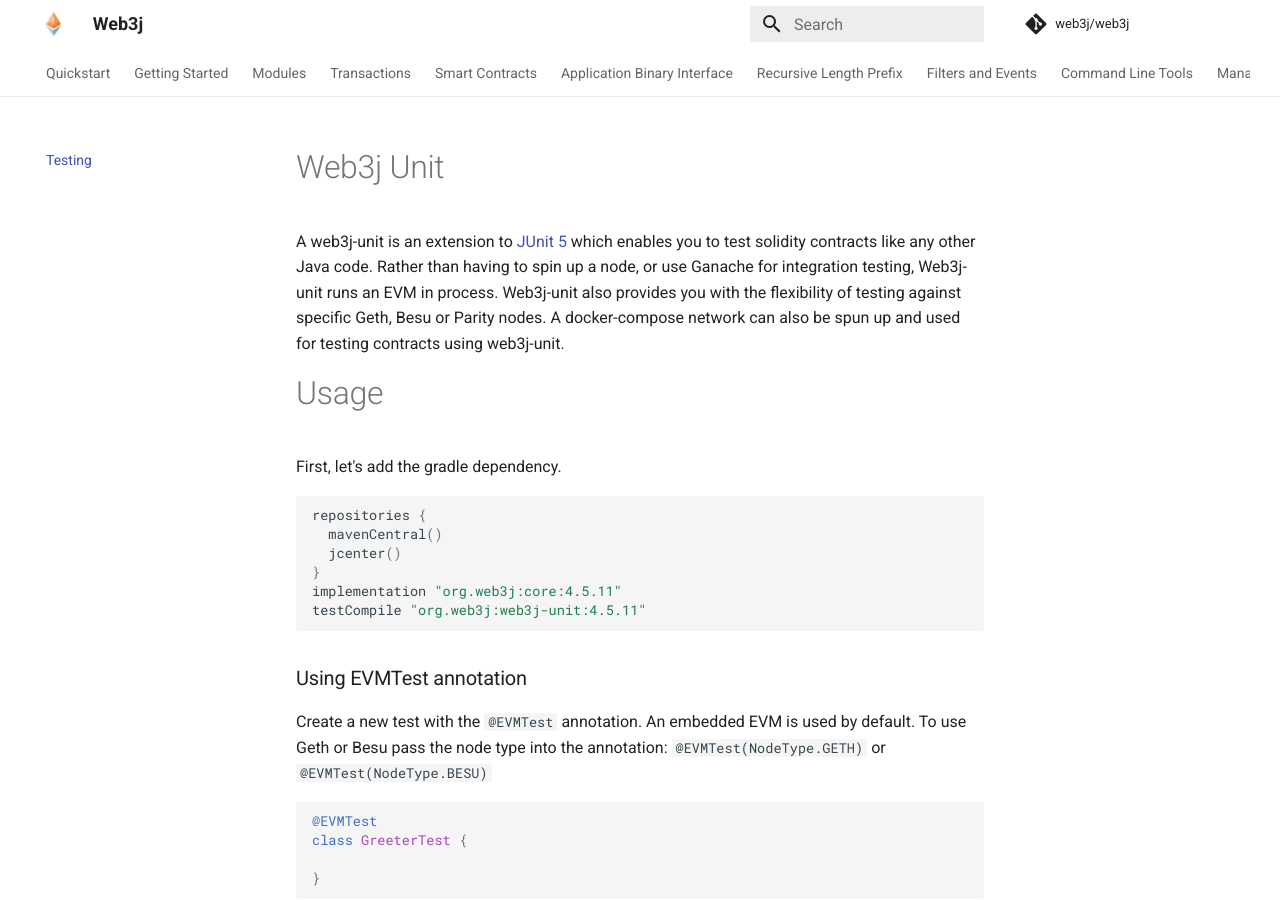
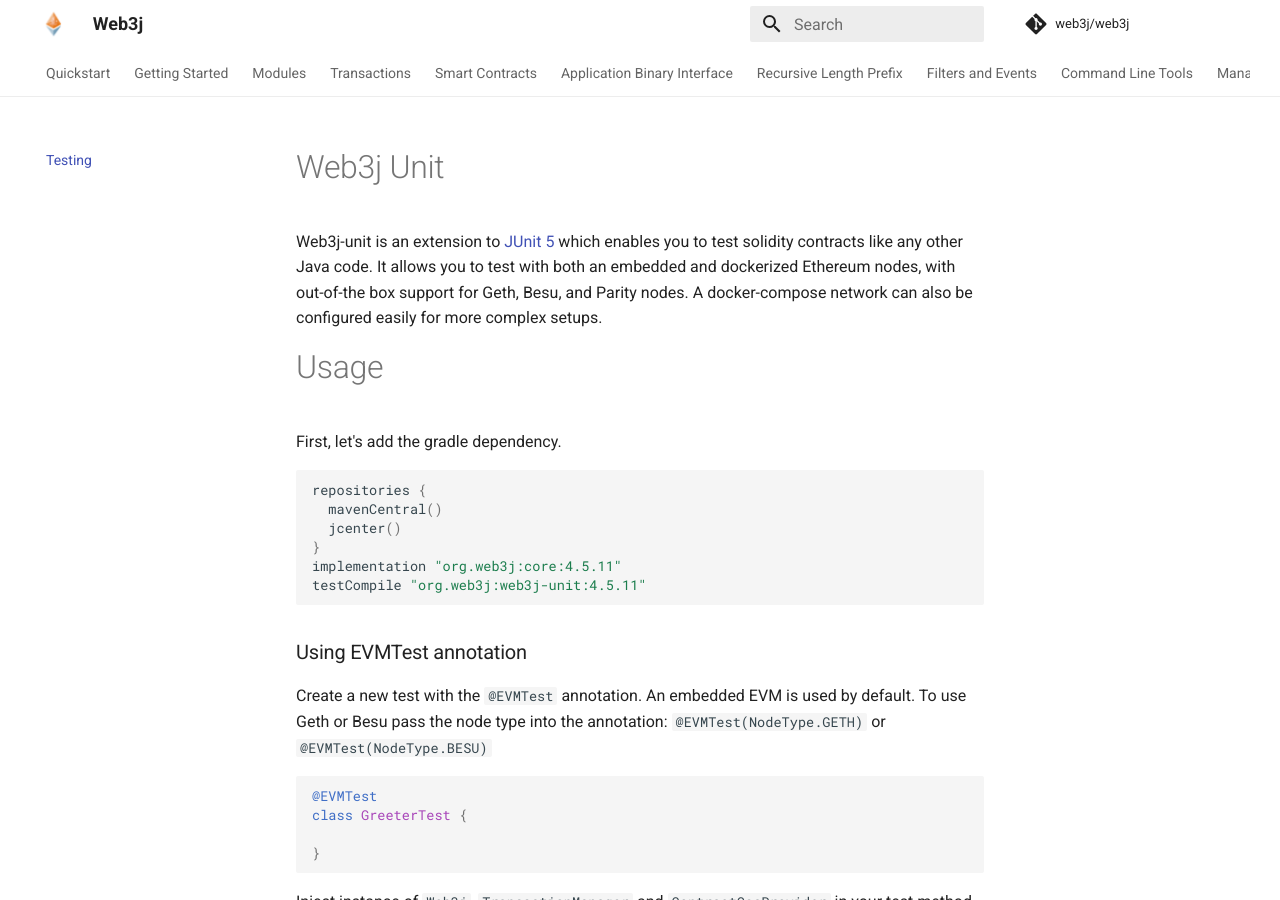
Before and after one commit to hyperledger/web3j-docs, an MkDocs documentation site: the page built from docs/testing_with_web3j_unit.md, in a window 1280 px wide and 900 px high. Built offline with MkDocs 1.6.1 and Material for MkDocs 9.7.7, drawn with Linux system fonts in a browser that asks for light colours; comment, search, counter and statistics services are not loaded; some of the changed text lies outside the part shown.

Commit message:
Update the sample and description

```diff
--- a/docs/testing_with_web3j_unit.md
+++ b/docs/testing_with_web3j_unit.md
@@ -1,10 +1,8 @@
 Web3j Unit
 ===========
 
-A web3j-unit is an extension to [JUnit 5](https://junit.org/junit5/docs/current/user-guide/) which enables you to test solidity contracts like any other Java code.
-Rather than having to spin up a node, or use Ganache for integration testing, Web3j-unit runs an EVM in process.
-Web3j-unit also provides you with the flexibility of testing against specific Geth, Besu or Parity nodes.
-A docker-compose network can also be spun up and used for testing contracts using web3j-unit.
+Web3j-unit is an extension to [JUnit 5](https://junit.org/junit5/docs/current/user-guide/) which enables you to test solidity contracts like any other Java code.
+It allows you to test with both an embedded and dockerized Ethereum nodes, with out-of-the box support for Geth, Besu, and Parity nodes. A docker-compose network can also be configured easily for more complex setups.
 
 # Usage
 
@@ -70,7 +68,7 @@ Run the test!
 
 Create a new test with the `@EVMComposeTest` annotation.
 
-By default, uses `test.yml` file in the project home, and runs web3j on service named `node1` exposing the port `8545`.
+By default, it uses `test.yml` file in the project home, and runs web3j on service named `node1` exposing the port `8545`.
 
 Can be customised to use specific docker-compose file, service name and port by `@EVMComposeTest("src/test/resources/geth.yml", "ethnode1", 8080)` Here, we connect to the service named `ethnode1` in the `src/test/resources/geth.yml` docker-compose file which exposes the port `8080` for web3j to connect to.
 
@@ -121,6 +119,6 @@ Run the test!
 
 ## Sample projects
 
-Sample project using `@EVMTest` can be found [here](https://github.com/web3j/web3j-unitexample).
+1. Sample project using `@EVMTest` can be found [here](https://github.com/web3j/web3j-unitexample).
 
-Sample project using `@EVMCompseTest` can be found [here](https://github.com/web3j/web3j-unit-docker-compose-example). This tests the Greeter contract using VMWare Concord nodes using a docker-compose file.
+2. [This](https://github.com/web3j/web3j-unit-docker-compose-example) uses `@EVMComposeTest` to test the Greeter contract using VMWare Concord nodes using a docker-compose file.
```
